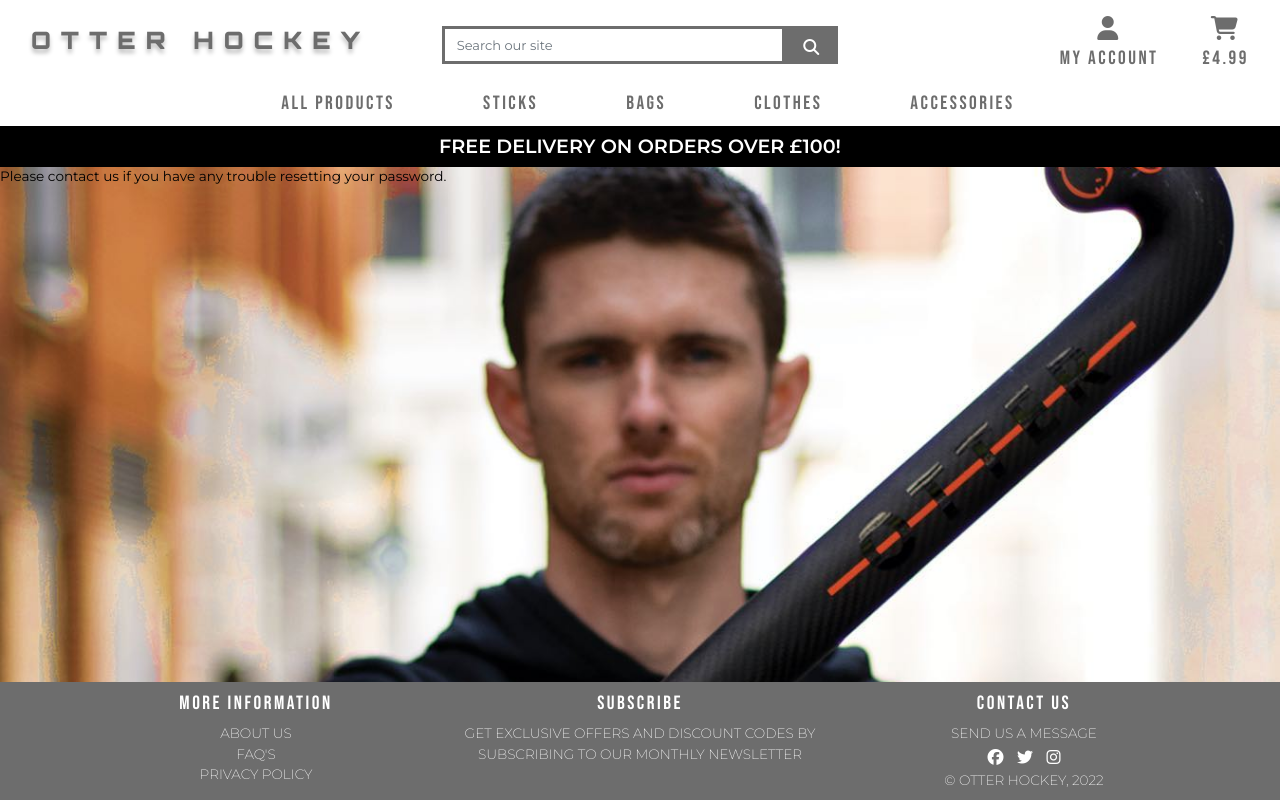
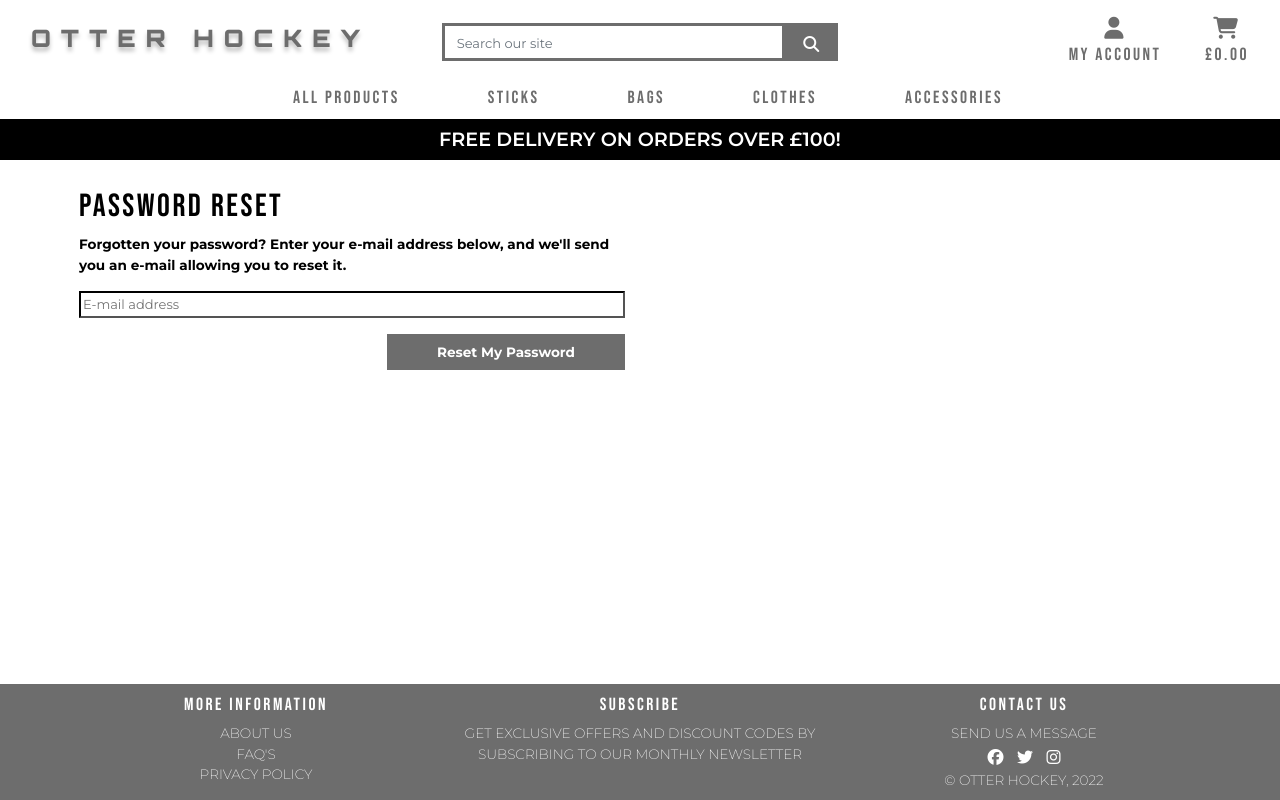
Before and after one commit to liamsmith3194/otter-hockey, a Django app: page /accounts/password/reset/ in a window 1280 px wide. Run offline with Django 3.2, Linux system fonts and the light colour scheme; some libraries are stand-ins or nearby versions.

Commit message:
password reset html set up

```diff
--- a/bag/contexts.py
+++ b/bag/contexts.py
@@ -8,6 +8,8 @@ def bag_contents(request):
 
     bag_items = []
     total = 0
+    delivery = 0
+    grand_total = 0
     product_count = 0
     bag = request.session.get('bag', {})
     clothes_size = None
@@ -36,9 +38,14 @@ def bag_contents(request):
                     'stick_size': stick_size,
                 })
 
-    if total < settings.FREE_DELIVERY_THRESHOLD:
+    if product_count == 0:
+        delivery = 0
+        free_delivery_delta = 0
+
+    elif total < settings.FREE_DELIVERY_THRESHOLD:
         delivery = Decimal(4.99)
         free_delivery_delta = settings.FREE_DELIVERY_THRESHOLD - total
+
     else:
         delivery = 0
         free_delivery_delta = 0
--- a/static/css/base.css
+++ b/static/css/base.css
@@ -88,7 +88,7 @@ a:hover {
 .nav-link, .nav-item {
     font-family: 'Bebas Neue', sans-serif;
     color: #6D6D6D;
-    font-size: 1.2rem;
+    font-size: 1.1rem;
     letter-spacing: 2.5px;
 }
 
@@ -368,7 +368,7 @@ a .social-media-icons {
     text-decoration: underline #000
 }
 
-.signup input, .login input {
+.signup input, .login input, .password_reset input {
 width: 100%;
 }
 
--- a/templates/allauth/account/login.html
+++ b/templates/allauth/account/login.html
@@ -39,8 +39,9 @@ for a {{ site_name }} account and sign in below:{% endblocktrans %}</p>
   {% if redirect_field_value %}
   <input type="hidden" name="{{ redirect_field_name }}" value="{{ redirect_field_value }}" />
   {% endif %}
+  <button class="allauth-buttons font-weight-bold" type="submit">{% trans "Sign In" %}</button>
   <a class="button secondaryAction" href="{% url 'account_reset_password' %}">{% trans "Forgot Password?" %}</a>
-  <button class="allauth-buttons font-weight-bold" type="submit">{% trans "Sign In" %}</button>
+
 </form>
 
 {% endblock %}
--- a/templates/allauth/account/password_reset.html
+++ b/templates/allauth/account/password_reset.html
@@ -5,20 +5,20 @@
 
 {% block head_title %}{% trans "Password Reset" %}{% endblock %}
 
-{% block content %}
+{% block inner_content %}
 
-    <h1>{% trans "Password Reset" %}</h1>
+    <h2 class="subheading text-left">{% trans "Password Reset" %}</h2>
     {% if user.is_authenticated %}
     {% include "account/snippets/already_logged_in.html" %}
     {% endif %}
 
-    <p>{% trans "Forgotten your password? Enter your e-mail address below, and we'll send you an e-mail allowing you to reset it." %}</p>
+    <p class="font-weight-bold">{% trans "Forgotten your password? Enter your e-mail address below, and we'll send you an e-mail allowing you to reset it." %}</p>
 
     <form method="POST" action="{% url 'account_reset_password' %}" class="password_reset">
         {% csrf_token %}
         {{ form.as_p }}
-        <input type="submit" value="{% trans 'Reset My Password' %}" />
+        <button class="allauth-buttons font-weight-bold" type="submit" value="{% trans 'Reset My Password' %}">Reset My Password</button>
     </form>
+    <!-- <p>{% blocktrans %}Please contact us if you have any trouble resetting your password.{% endblocktrans %}</p> -->
 
-    <p>{% blocktrans %}Please contact us if you have any trouble resetting your password.{% endblocktrans %}</p>
 {% endblock %}
--- a/templates/base.html
+++ b/templates/base.html
@@ -103,7 +103,7 @@
                             </div>
                         </li>
                         <li class="list-inline-item">
-                            <a class="{% if grand_total %}text-grey{% else %}text-grey{% endif %} nav-link"
+                            <a class="text-grey nav-link"
                                 href="{% url 'view_bag'%}">
                                 <div class="text-center">
                                     <div><i class="fa-solid fa-cart-shopping fa-lg"></i></div>
```
Also changed, not shown: templates/allauth/account/logout.html (+4 -4 lines).
